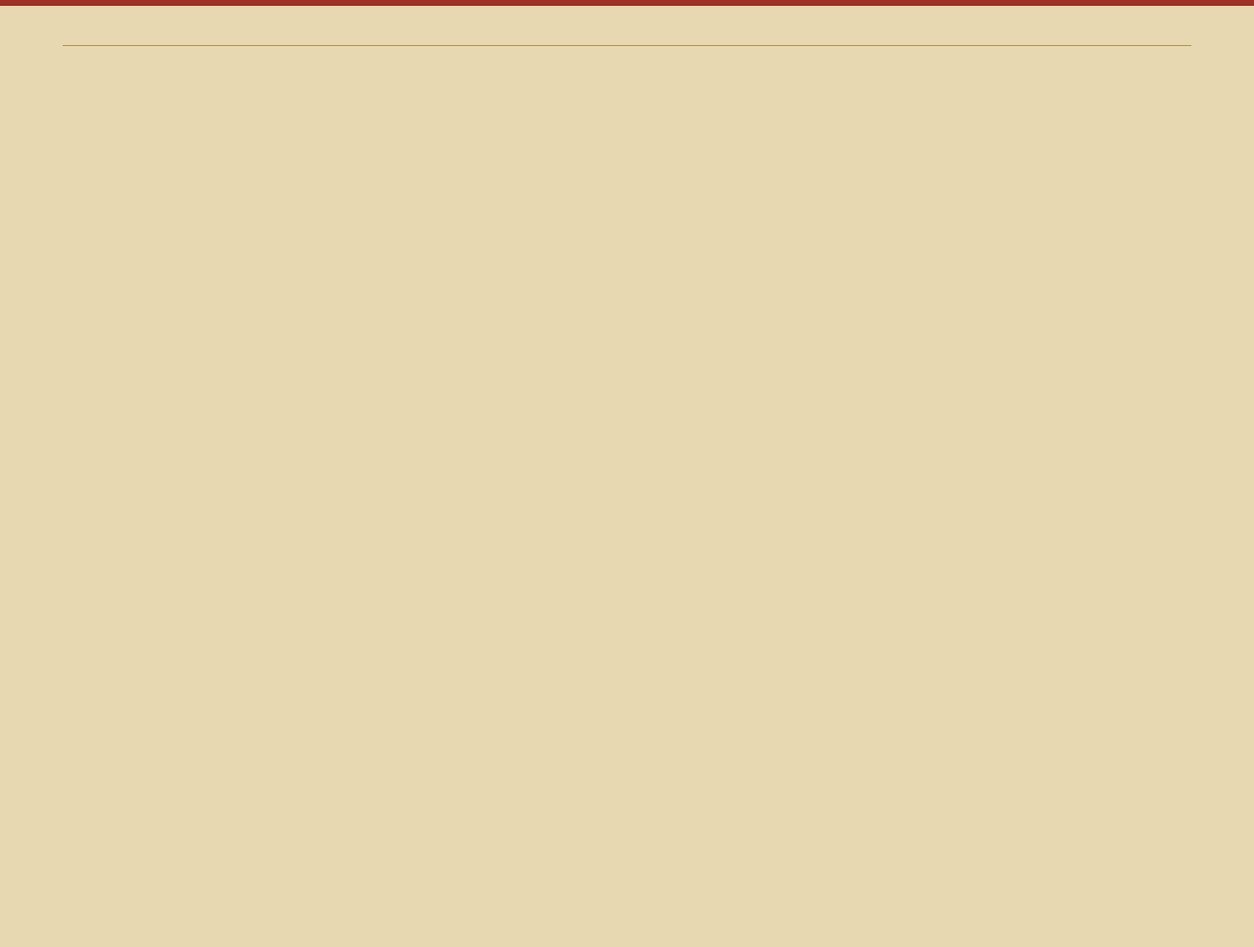
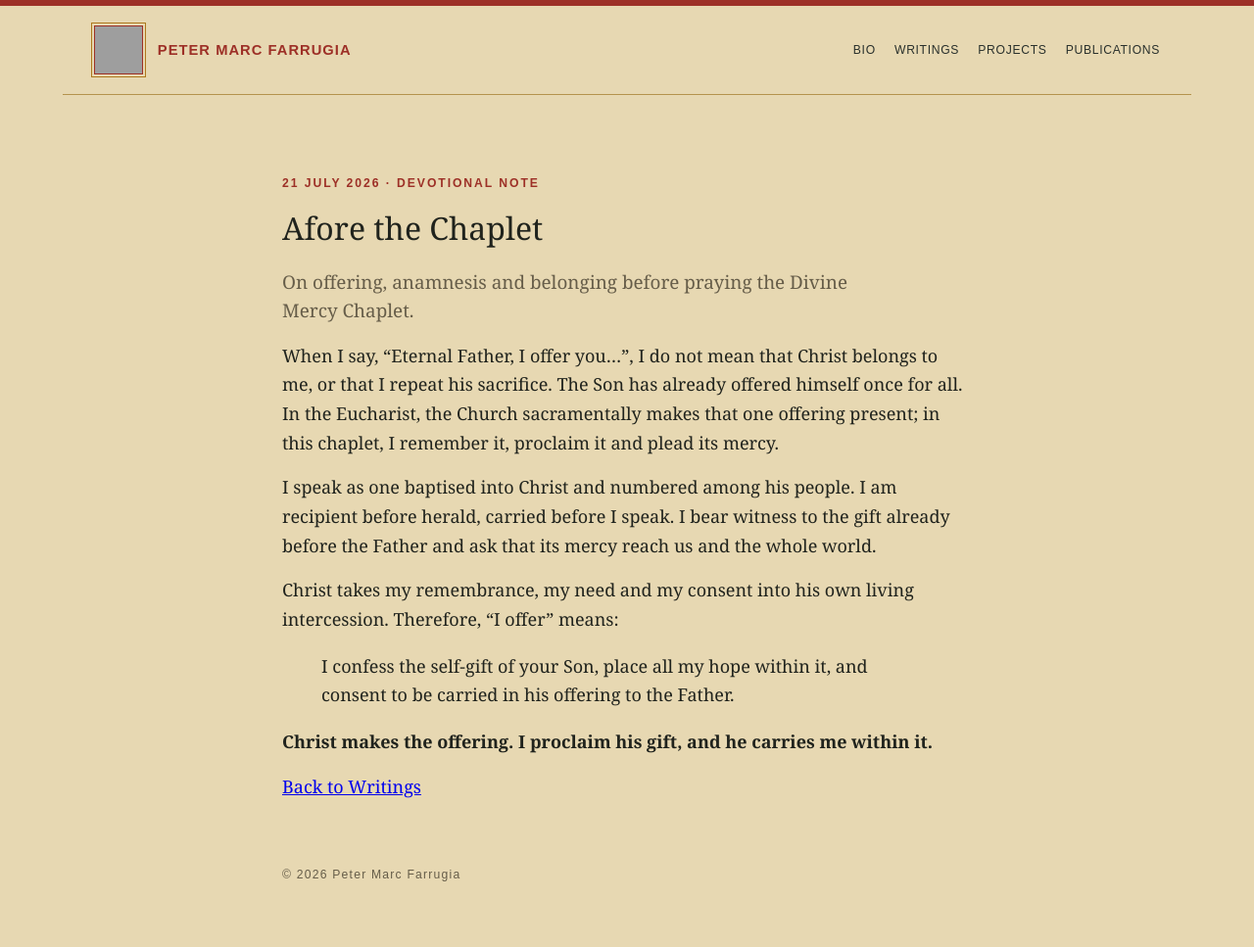
Before and after one commit to pytfarrugia-bit/pytfarrugia-bit.github.io, a Jekyll site: the page afore-the-chaplet.html, which Jekyll copies as it is, in a window 1280 px wide. Shown: the whole page at 98% size. Built offline with Jekyll 4.4.1, drawn with Linux system fonts in a browser that asks for light colours; before the commit the page ends 900 px from its top, so only the background shows below that; grey boxes are pictures that could not be loaded.

Commit message:
Complete Afore the Chaplet note

```diff
--- a/afore-the-chaplet.html
+++ b/afore-the-chaplet.html
@@ -9,4 +9,38 @@
 </head>
 <body>
   <header class="site-header">
-    <a class="site-name" href="index.html" aria-label
+    <a class="site-name" href="index.html" aria-label="Peter Marc Farrugia, home">
+      <span class="site-mark" aria-hidden="true"></span>
+      <span>Peter Marc Farrugia</span>
+    </a>
+    <nav aria-label="Main navigation">
+      <a href="bio.html">Bio</a>
+      <a href="index.html#writings">Writings</a>
+      <a href="index.html#projects">Projects</a>
+      <a href="index.html#publications">Publications</a>
+    </nav>
+  </header>
+
+  <main class="article-page">
+    <p class="eyebrow">21 July 2026 · Devotional note</p>
+    <h1>Afore the Chaplet</h1>
+    <p class="lead">On offering, anamnesis and belonging before praying the Divine Mercy Chaplet.</p>
+
+    <article class="prose">
+      <p>When I say, “Eternal Father, I offer you…”, I do not mean that Christ belongs to me, or that I repeat his sacrifice. The Son has already offered himself once for all. In the Eucharist, the Church sacramentally makes that one offering present; in this chaplet, I remember it, proclaim it and plead its mercy.</p>
+
+      <p>I speak as one baptised into Christ and numbered among his people. I am recipient before herald, carried before I speak. I bear witness to the gift already before the Father and ask that its mercy reach us and the whole world.</p>
+
+      <p>Christ takes my remembrance, my need and my consent into his own living intercession. Therefore, “I offer” means:</p>
+
+      <blockquote>I confess the self-gift of your Son, place all my hope within it, and consent to be carried in his offering to the Father.</blockquote>
+
+      <p><strong>Christ makes the offering. I proclaim his gift, and he carries me within it.</strong></p>
+    </article>
+
+    <p class="page-return"><a href="index.html#writings">Back to Writings</a></p>
+  </main>
+
+  <footer><p>© 2026 Peter Marc Farrugia</p></footer>
+</body>
+</html>
```
